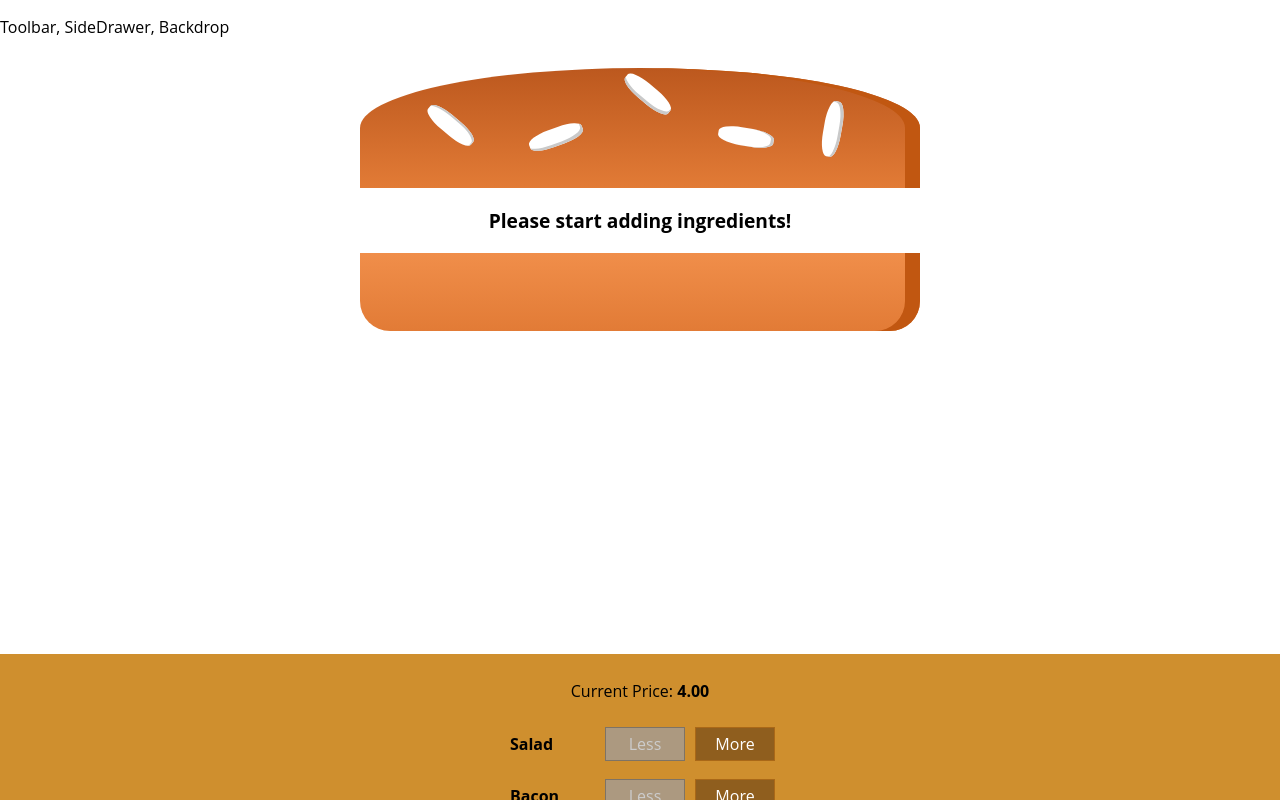
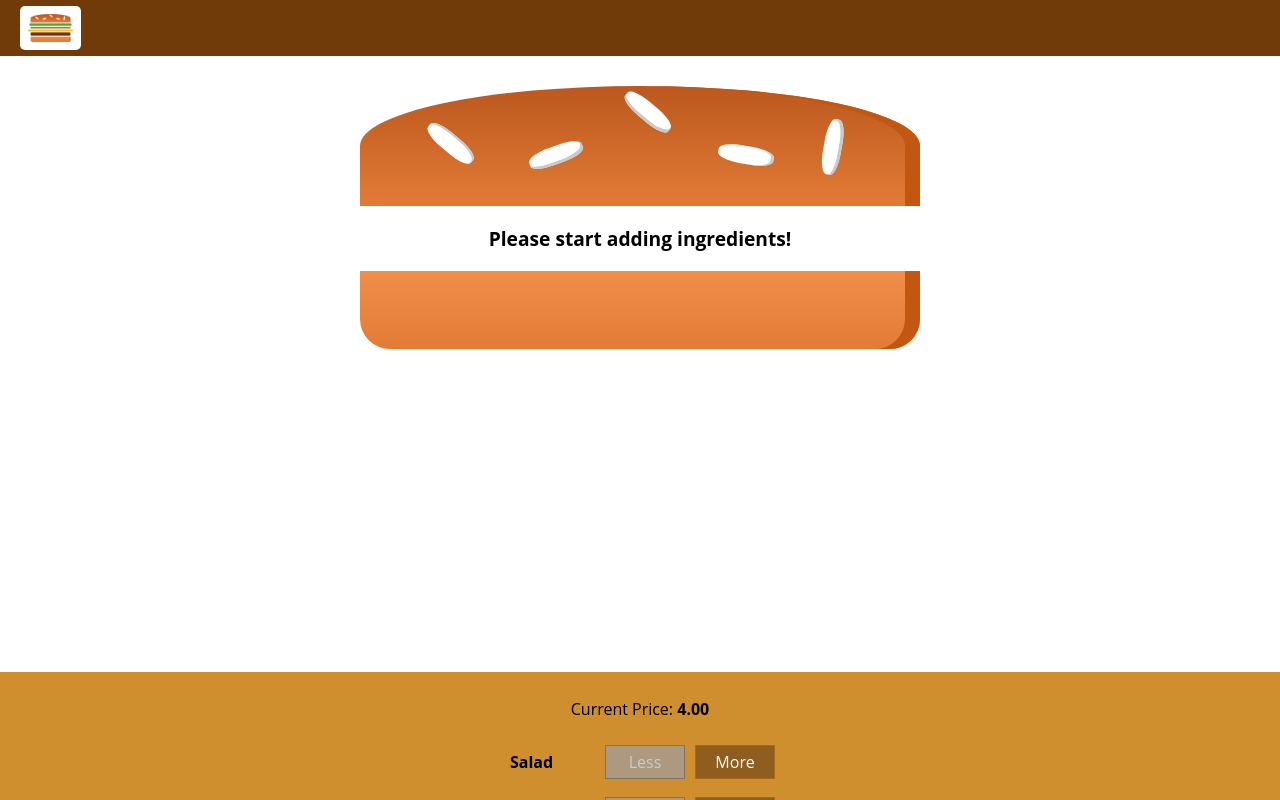
Before and after one commit to Vadym-Khvits/MyBurger, a React app: page / in a window 1280 px wide. Shown: the top 800 px of the page. Built offline with nearby package versions, Linux system fonts and the light colour scheme; the HTML template or start-up script is replaced by a standard one.

Commit message:
#08-25 Visualized Toolbar

```diff
--- a/src/App.tsx
+++ b/src/App.tsx
@@ -8,7 +8,6 @@ class App extends React.Component {
       <div>
         <Layout>
           <BurgerBuilder/>
-          <p>Loading...</p>
         </Layout>
       </div>
     );
--- a/src/components/Layout/Layout.css
+++ b/src/components/Layout/Layout.css
@@ -1,3 +1,3 @@
 .Content {
-    margin-top: 16px;
+    margin-top: 72px;
 }
--- a/src/components/Layout/Layout.tsx
+++ b/src/components/Layout/Layout.tsx
@@ -1,11 +1,12 @@
 import * as React from 'react';
 import Aux from '../../hoc/_Aux';
-import './Layout.css';
+import Toolbar from '../Navigation/Toolbar/Toolbar';
+import * as classes from './Layout.css';
 
 const layout = (props: any) => (
     <Aux>
-        <p>Toolbar, SideDrawer, Backdrop</p>
-        <main className='Content'>
+        <Toolbar/>
+        <main className={classes.Content}>
             {props.children}
         </main>
     </Aux>
--- a/src/components/Logo/Logo.css.d.ts
+++ b/src/components/Logo/Logo.css.d.ts
@@ -1 +1,2 @@
 export const Logo: string;
+export const logo: string;
--- a/src/components/Navigation/Toolbar/Toolbar.css.d.ts
+++ b/src/components/Navigation/Toolbar/Toolbar.css.d.ts
@@ -1,3 +1,6 @@
 export const Toolbar: string;
+export const toolbar: string;
 export const Logo: string;
+export const logo: string;
 export const DesktopOnly: string;
+export const desktopOnly: string;
```
